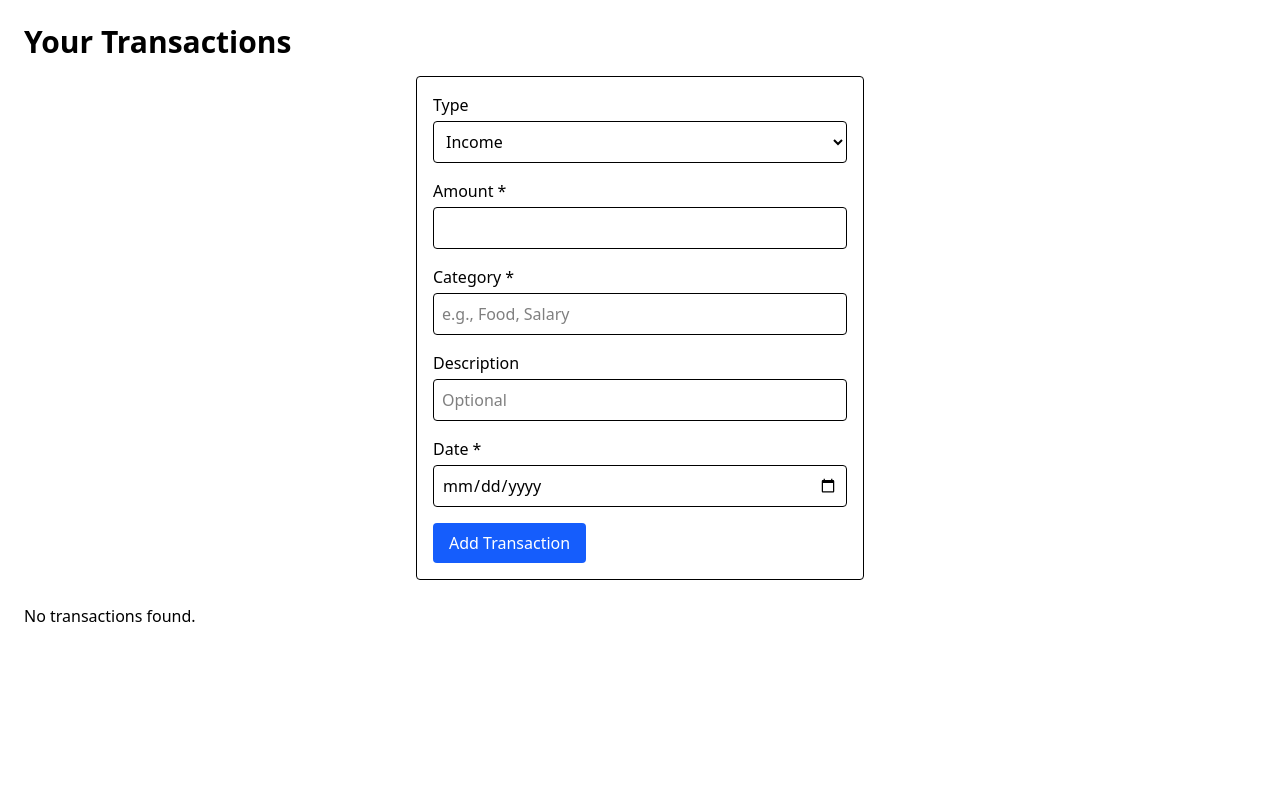
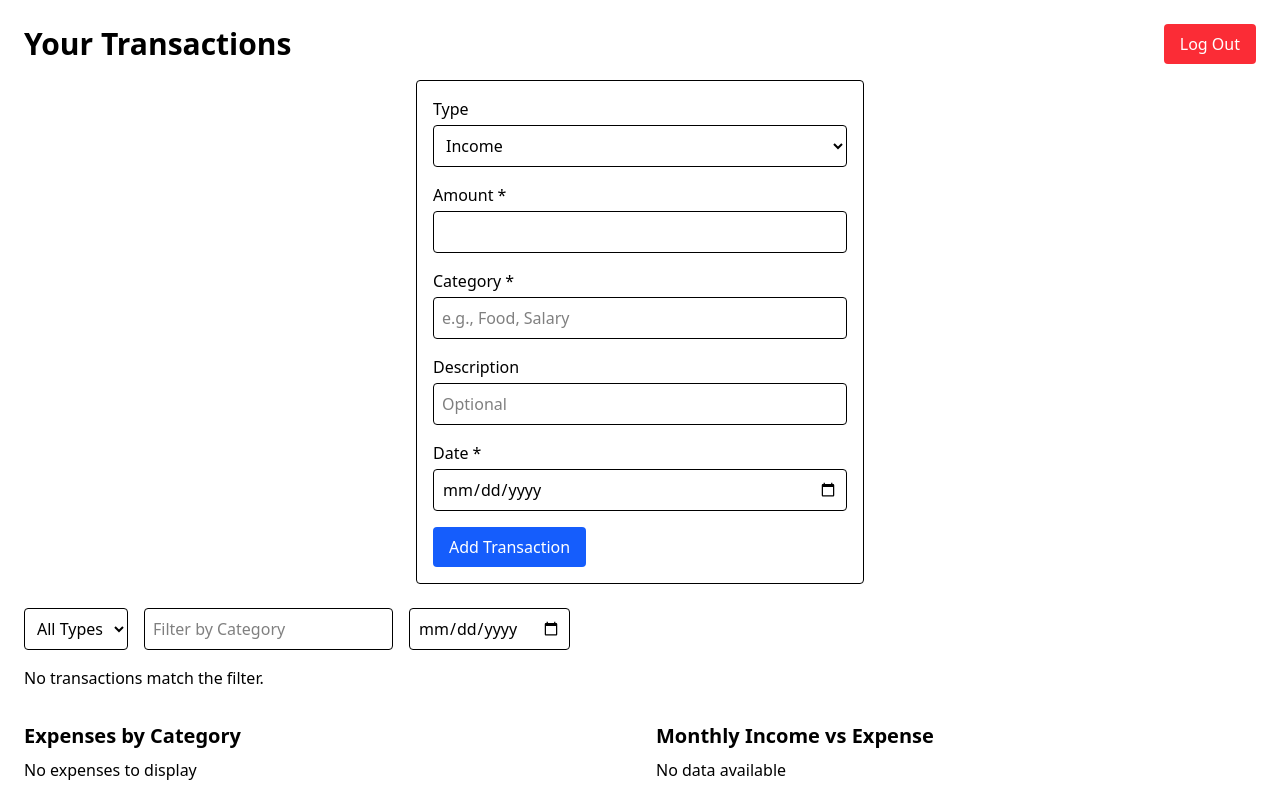
Before and after one commit to SahilSinhaCodes/finance-tracker, a React (Vite) app in the folder client/: page /home in a window 1280 px wide. Built offline with nearby package versions, Linux system fonts and the light colour scheme.

Commit message:
UI and fixes

```diff
--- a/client/package.json
+++ b/client/package.json
@@ -15,6 +15,7 @@
     "react": "^19.1.0",
     "react-dom": "^19.1.0",
     "react-router-dom": "^7.6.0",
+    "recharts": "^2.15.3",
     "tailwindcss": "^4.1.7"
   },
   "devDependencies": {
--- a/client/src/components/AddTransaction.jsx
+++ b/client/src/components/AddTransaction.jsx
@@ -32,11 +32,14 @@ const AddTransaction = ({ onAdd }) => {
         'http://localhost:5000/api/transactions',
         formData,
         {
-          headers: { Authorization: token },
+          headers: {
+            'Content-Type': 'application/json',
+            Authorization: `Bearer ${token}`, // ✅ Fix here
+          },
         }
       );
       alert('Transaction added!');
-      onAdd(res.data);  // pass new transaction to parent to update list
+      onAdd(res.data);
       setFormData({ type: 'income', amount: '', category: '', description: '', date: '' });
     } catch (error) {
       console.error(error);
--- /dev/null
+++ b/client/src/components/Charts.jsx
@@ -0,0 +1,102 @@
+import { PieChart, Pie, Cell, Tooltip, Legend, BarChart, Bar, XAxis, YAxis, CartesianGrid, ResponsiveContainer } from 'recharts';
+import { useMemo } from 'react';
+
+// Color palette for pie chart categories
+const COLORS = ['#8884d8', '#82ca9d', '#ffc658', '#ff7f50', '#a4de6c', '#d0ed57', '#8dd1e1'];
+
+const Charts = ({ transactions }) => {
+  // -------- PIE CHART: Category-wise Expense Breakdown --------
+  const pieData = useMemo(() => {
+    const categoryTotals = {};
+
+    transactions.forEach((t) => {
+      if (t.type === 'expense') {
+        if (!categoryTotals[t.category]) {
+          categoryTotals[t.category] = 0;
+        }
+        categoryTotals[t.category] += Number(t.amount);
+      }
+    });
+
+    return Object.entries(categoryTotals).map(([category, amount]) => ({
+      name: category,
+      value: amount,
+    }));
+  }, [transactions]);
+
+  // -------- BAR CHART: Monthly Trends for Income & Expense --------
+  const barData = useMemo(() => {
+    const monthlyData = {};
+
+    transactions.forEach((t) => {
+      const date = new Date(t.date);
+      const month = date.toLocaleString('default', { month: 'short', year: 'numeric' }); // e.g., "May 2025"
+
+      if (!monthlyData[month]) {
+        monthlyData[month] = { month, income: 0, expense: 0 };
+      }
+
+      if (t.type === 'income') {
+        monthlyData[month].income += Number(t.amount);
+      } else if (t.type === 'expense') {
+        monthlyData[month].expense += Number(t.amount);
+      }
+    });
+
+    return Object.values(monthlyData).sort((a, b) => new Date('1 ' + a.month) - new Date('1 ' + b.month));
+  }, [transactions]);
+
+  return (
+    <div className="grid md:grid-cols-2 gap-8 mt-8">
+      {/* -------- PIE CHART -------- */}
+      <div>
+        <h2 className="text-xl font-semibold mb-2">Expenses by Category</h2>
+        {pieData.length === 0 ? (
+          <p>No expenses to display</p>
+        ) : (
+          <ResponsiveContainer width="100%" height={300}>
+            <PieChart>
+              <Pie
+                data={pieData}
+                cx="50%"
+                cy="50%"
+                outerRadius={100}
+                fill="#8884d8"
+                dataKey="value"
+                label
+              >
+                {pieData.map((entry, index) => (
+                  <Cell key={`cell-${index}`} fill={COLORS[index % COLORS.length]} />
+                ))}
+              </Pie>
+              <Tooltip />
+              <Legend />
+            </PieChart>
+          </ResponsiveContainer>
+        )}
+      </div>
+
+      {/* -------- BAR CHART -------- */}
+      <div>
+        <h2 className="text-xl font-semibold mb-2">Monthly Income vs Expense</h2>
+        {barData.length === 0 ? (
+          <p>No data available</p>
+        ) : (
+          <ResponsiveContainer width="100%" height={300}>
+            <BarChart data={barData}>
+              <CartesianGrid strokeDasharray="3 3" />
+              <XAxis dataKey="month" />
+              <YAxis />
+              <Tooltip />
+              <Legend />
+              <Bar dataKey="income" fill="#82ca9d" />
+              <Bar dataKey="expense" fill="#ff7f50" />
+            </BarChart>
+          </ResponsiveContainer>
+        )}
+      </div>
+    </div>
+  );
+};
+
+export default Charts;
--- /dev/null
+++ b/client/src/components/TransactionFilters.jsx
@@ -0,0 +1,41 @@
+import React from 'react';
+
+const TransactionFilters = ({
+  filterType,
+  filterCategory,
+  filterDate,
+  setFilterType,
+  setFilterCategory,
+  setFilterDate,
+}) => {
+  return (
+    <div className="mt-6 mb-4 flex flex-wrap gap-4">
+      <select
+        value={filterType}
+        onChange={(e) => setFilterType(e.target.value)}
+        className="border p-2 rounded"
+      >
+        <option value="all">All Types</option>
+        <option value="income">Income</option>
+        <option value="expense">Expense</option>
+      </select>
+
+      <input
+        type="text"
+        placeholder="Filter by Category"
+        value={filterCategory}
+        onChange={(e) => setFilterCategory(e.target.value)}
+        className="border p-2 rounded"
+      />
+
+      <input
+        type="date"
+        value={filterDate}
+        onChange={(e) => setFilterDate(e.target.value)}
+        className="border p-2 rounded"
+      />
+    </div>
+  );
+};
+
+export default TransactionFilters;
--- a/client/src/context/AuthContext.jsx
+++ b/client/src/context/AuthContext.jsx
@@ -43,6 +43,8 @@ export const AuthProvider = ({ children }) => {
   const logout = () => {
     setUser(null);
     setToken(null);
+    localStorage.removeItem('user');
+    localStorage.removeItem('token');
   };
 
   return (
--- a/client/src/pages/Home.jsx
+++ b/client/src/pages/Home.jsx
@@ -2,13 +2,17 @@ import { useState, useEffect, useContext } from 'react';
 import axios from 'axios';
 import { AuthContext } from '../context/AuthContext';
 import AddTransaction from '../components/AddTransaction';
+import TransactionFilters from '../components/TransactionFilters';
+import Charts from '../components/Charts';
 
 const Home = () => {
-  const { token } = useContext(AuthContext);
+  const { token, logout } = useContext(AuthContext);
   const [transactions, setTransactions] = useState([]);
+  const [filterType, setFilterType] = useState('all');
+  const [filterCategory, setFilterCategory] = useState('');
+  const [filterDate, setFilterDate] = useState('');
 
   const fetchTransactions = async () => {
-    console.log('Fetching with token:', token); // Optional: debug
     try {
       const res = await axios.get('http://localhost:5000/api/transactions', {
         headers: { Authorization: `Bearer ${token}` },
@@ -24,33 +28,98 @@ const Home = () => {
     if (token) {
       fetchTransactions();
     }
-  }, [token]); // ✅ Wait for token to be available
+  }, [token]);
 
   const handleAddTransaction = (newTransaction) => {
     setTransactions((prev) => [...prev, newTransaction]);
   };
 
+  const handleDelete = async (id) => {
+    try {
+      await axios.delete(`http://localhost:5000/api/transactions/${id}`, {
+        headers: { Authorization: `Bearer ${token}` },
+      });
+      setTransactions((prev) => prev.filter((t) => t._id !== id));
+    } catch (err) {
+      console.error('Delete failed', err);
+      alert('Failed to delete');
+    }
+  };
+
+  // Filter logic
+  const filteredTransactions = transactions.filter((t) => {
+    const matchType = filterType === 'all' || t.type === filterType;
+    const matchCategory =
+      filterCategory.trim() === '' ||
+      t.category.toLowerCase().includes(filterCategory.trim().toLowerCase());
+    const matchDate =
+      filterDate === '' || new Date(t.date).toISOString().slice(0, 10) === filterDate;
+
+    return matchType && matchCategory && matchDate;
+  });
+
   return (
     <div className="p-6">
-      <h1 className="text-3xl font-bold mb-4">Your Transactions</h1>
+      <div className="flex justify-between items-center mb-4">
+        <h1 className="text-3xl font-bold">Your Transactions</h1>
+        <button
+          onClick={logout}
+          className="bg-red-500 hover:bg-red-600 text-white px-4 py-2 rounded"
+        >
+          Log Out
+        </button>
+      </div>
 
       <AddTransaction onAdd={handleAddTransaction} />
 
-      <ul className="mt-6 space-y-4">
-        {transactions.length === 0 ? (
-          <p>No transactions found.</p>
+      {/* Filter component */}
+      <TransactionFilters
+        filterType={filterType}
+        filterCategory={filterCategory}
+        filterDate={filterDate}
+        setFilterType={setFilterType}
+        setFilterCategory={setFilterCategory}
+        setFilterDate={setFilterDate}
+      />
+
+      {/* Transaction List */}
+      <ul className="space-y-4">
+        {filteredTransactions.length === 0 ? (
+          <p>No transactions match the filter.</p>
         ) : (
-          transactions.map((t) => (
+          filteredTransactions.map((t) => (
             <li key={t._id} className="border p-3 rounded">
-              <p>
-                <strong>{t.type.toUpperCase()}</strong> - ${t.amount} - {t.category}
-              </p>
-              <p>{t.description}</p>
-              <p>{new Date(t.date).toLocaleDateString()}</p>
+              <div className="flex justify-between items-center">
+                <div>
+                  <p>
+                    <strong>{t.type.toUpperCase()}</strong> –{' '}
+                    {new Intl.NumberFormat('en-IN', {
+                      style: 'currency',
+                      currency: 'INR',
+                    }).format(t.amount)}{' '}
+                    – {t.category}
+                  </p>
+                  <p>{t.description}</p>
+                  <p>
+                    {new Intl.DateTimeFormat('en-IN', {
+                      day: '2-digit',
+                      month: 'short',
+                      year: 'numeric',
+                    }).format(new Date(t.date))}
+                  </p>
+                </div>
+                <button
+                  onClick={() => handleDelete(t._id)}
+                  className="text-red-600 hover:underline"
+                >
+                  Delete
+                </button>
+              </div>
             </li>
           ))
         )}
       </ul>
+      <Charts transactions={filteredTransactions} />
     </div>
   );
 };
```
Also changed, not shown: 1 other file (tests, documents, lock files or other folders).
